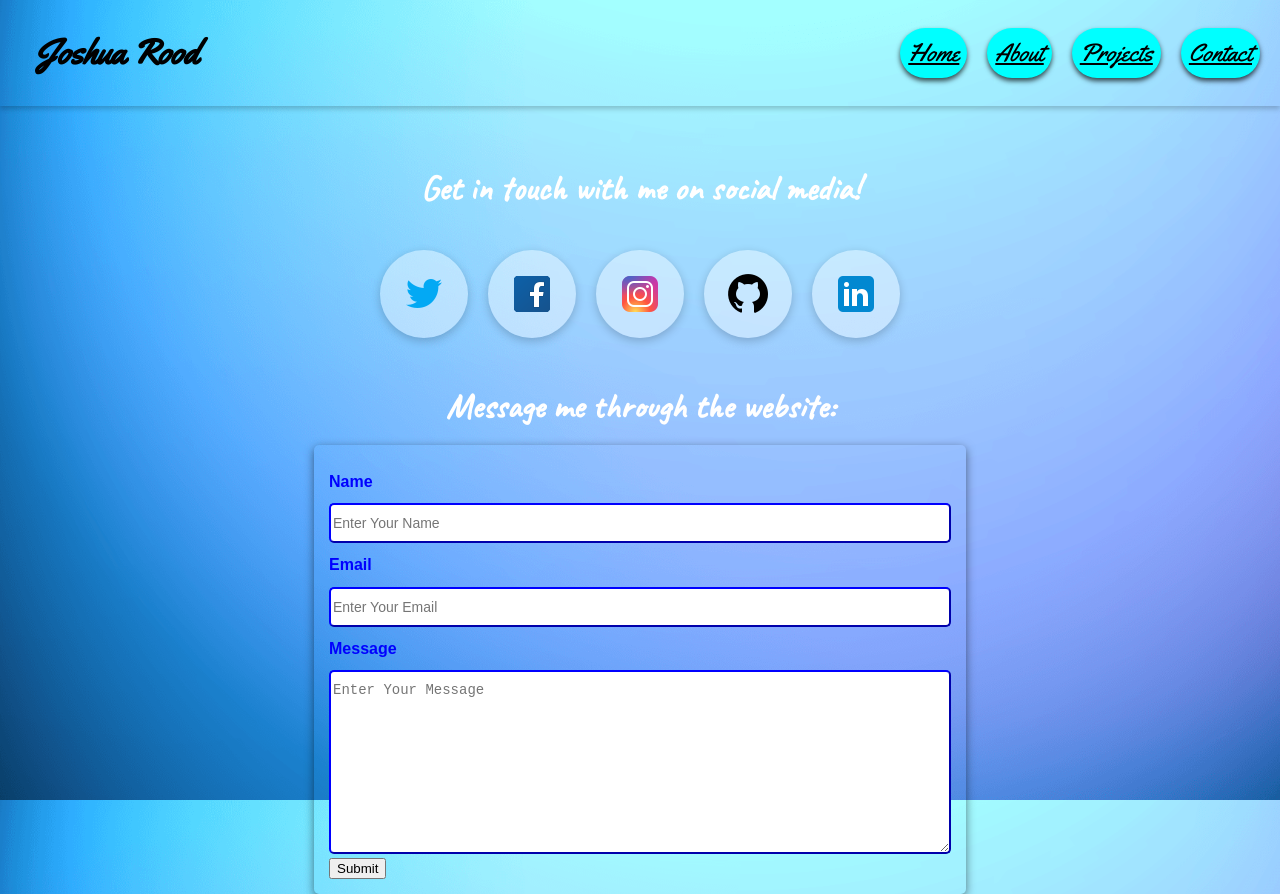
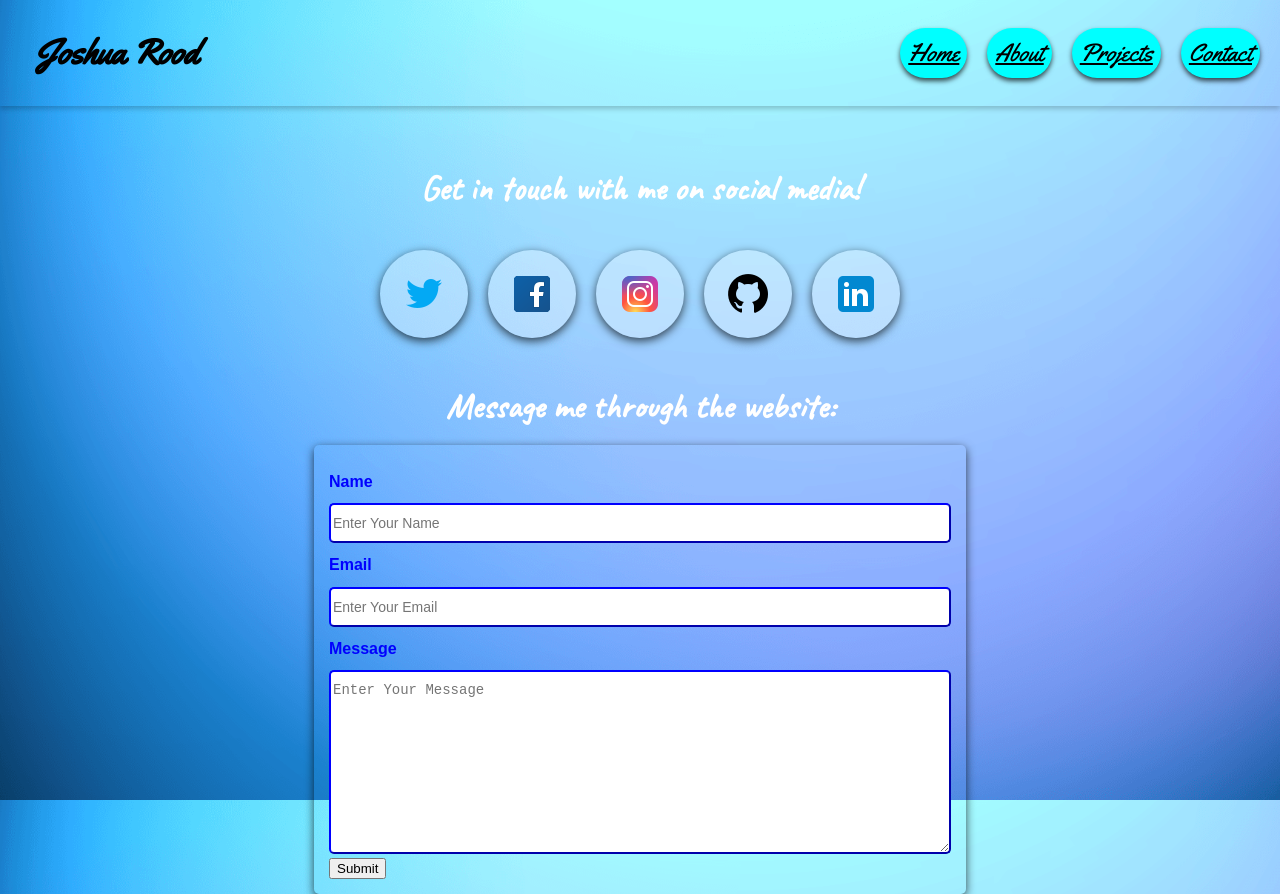
Before and after one commit to JoshWis/portfolio-website, a plain HTML site: page contact.html in a window 1280 px wide. Drawn offline with Linux system fonts and the light colour scheme.

Commit message:
extra changes

```diff
--- a/main.css
+++ b/main.css
@@ -131,15 +131,15 @@ h3 {
 #logos img {
     background-color: rgba(255, 255, 255, 0.3);
     border-radius: 11px;
-    box-shadow: 0 3px 10px rgba(0, 0, 0, 0.5);
+    box-shadow: 0 3px 10px rgba(0, 0, 0, 0.7);
     padding: 20px;
     margin: 10px;
 }
 
 #sociallogos img {
-    background-color: rgba(255, 255, 255, 0.4);
+    background-color: rgba(255, 255, 255, 0.3);
     border-radius: 50px;
-    box-shadow: 0 3px 10px rgba(0, 0, 0, 0.2);
+    box-shadow: 0 3px 10px rgba(0, 0, 0, 0.7);
     padding: 20px;
     margin: 10px;
 }
@@ -165,7 +165,7 @@ h3 {
     margin: 0 auto;
     padding: 15px;
     border-radius: 5px;
-    box-shadow: 0 3px 10px rgba(0, 0, 0, 0.5);
+    box-shadow: 0 3px 10px rgba(0, 0, 0, 0.7);
 }
 
 .contact-form-container label {
@@ -233,7 +233,7 @@ h3 {
 .project-card {
     background-color: rgba(255, 255, 255, 0.2);
     border-radius: 11px;
-    box-shadow: 0 3px 10px rgba(0, 0, 0, 0.5);
+    box-shadow: 0 3px 10px rgba(0, 0, 0, 0.7);
     padding: 20px;
     margin: 10px;
 }
```
